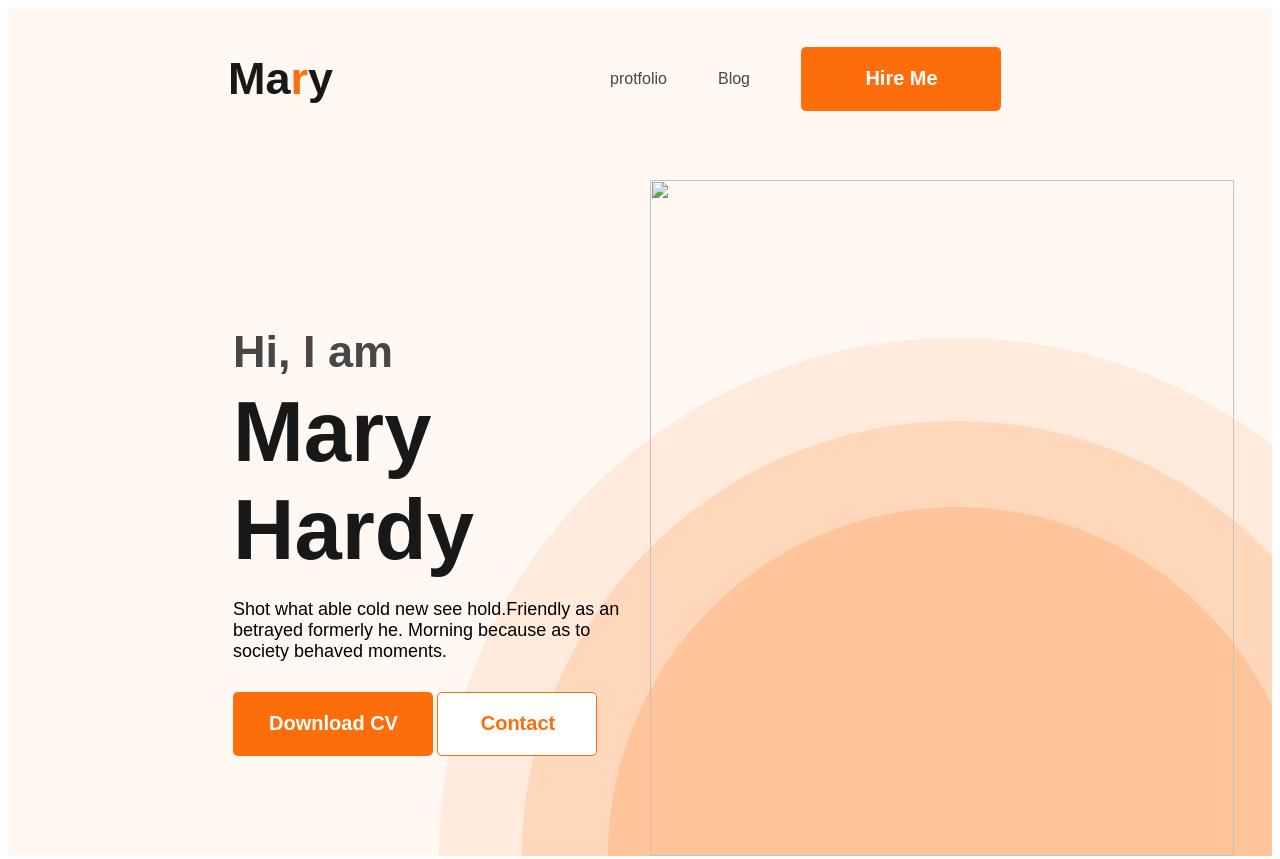
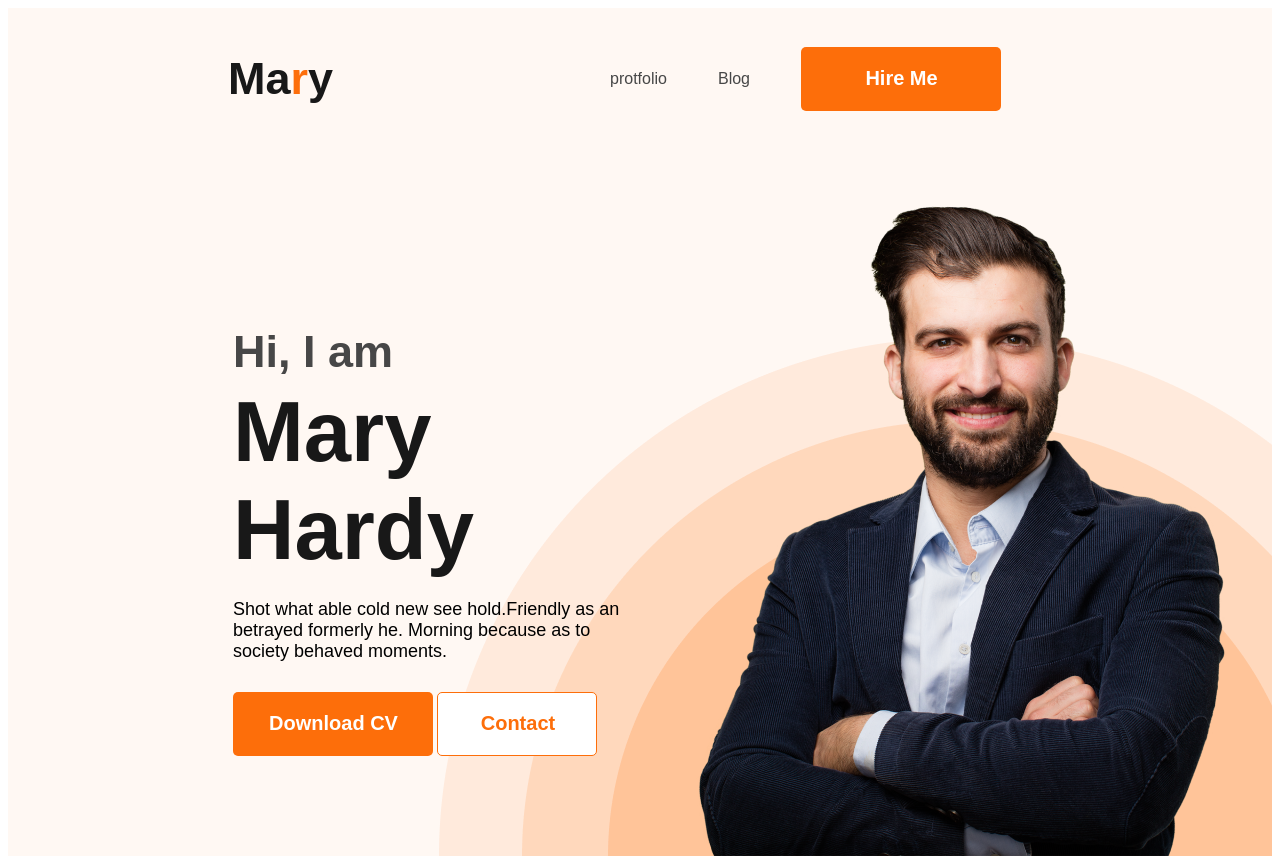
Before and after one commit to Mahfuj-976/webdeveloper-protfolio, a plain HTML site: page index.html in a window 1280 px wide. Shown: the top 859 px of the page. Drawn offline with nearby package versions, Linux system fonts and the light colour scheme; the site is published under a folder, as on GitHub Pages, so addresses that start at the root find nothing.

Commit message:
fixed the profile pic problem

```diff
--- a/index.html
+++ b/index.html
@@ -34,7 +34,7 @@
                     <button class="btn-primary">Download CV</button>
                     <button class="contact-btn">Contact</button>
                 </div>
-                <img class="profile-pic" src="/images/hardy.png" alt>
+                <img class="profile-pic" src="./images/hardy.png" alt="loading img">
             </div>
         </header>
         <main>
```
